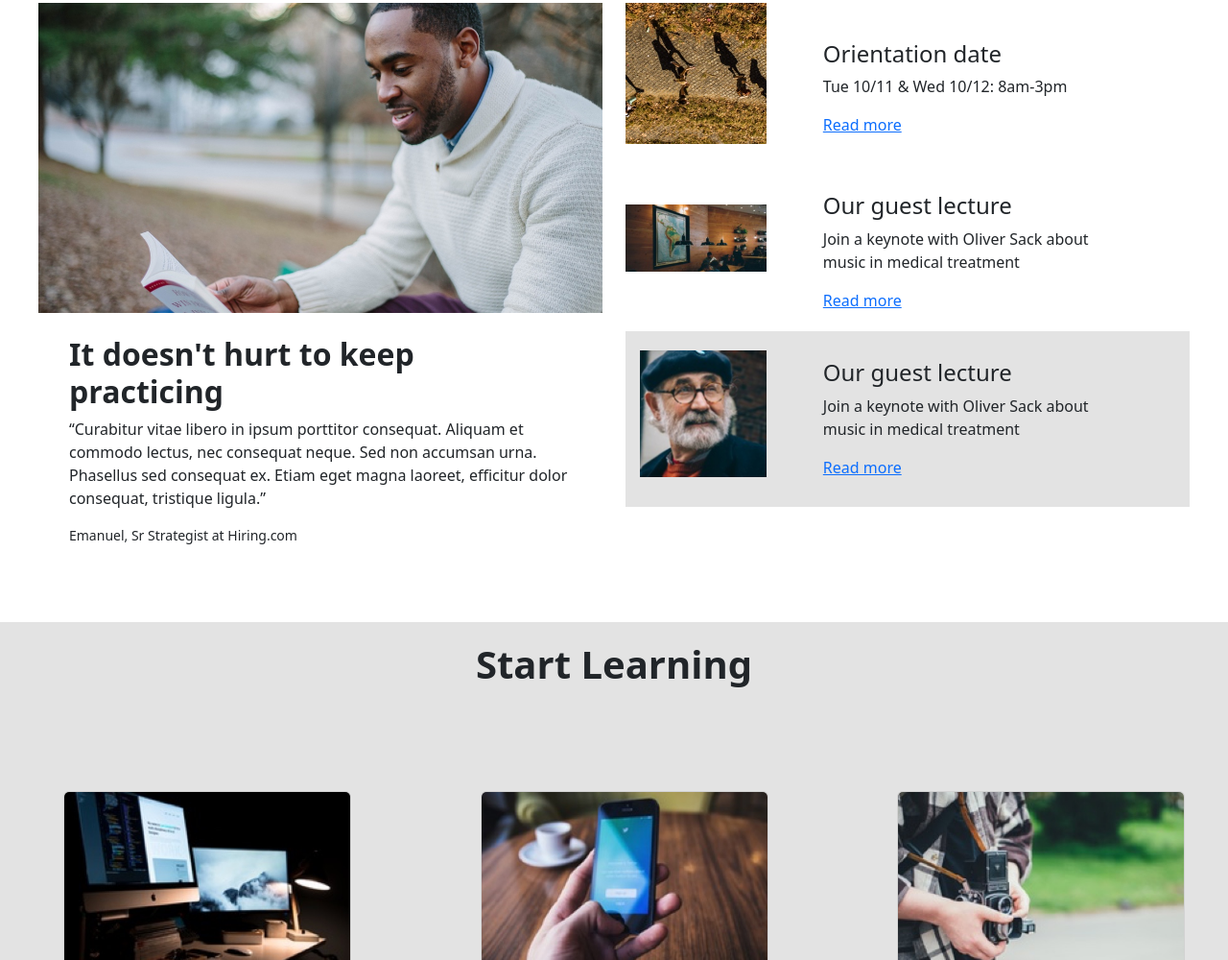
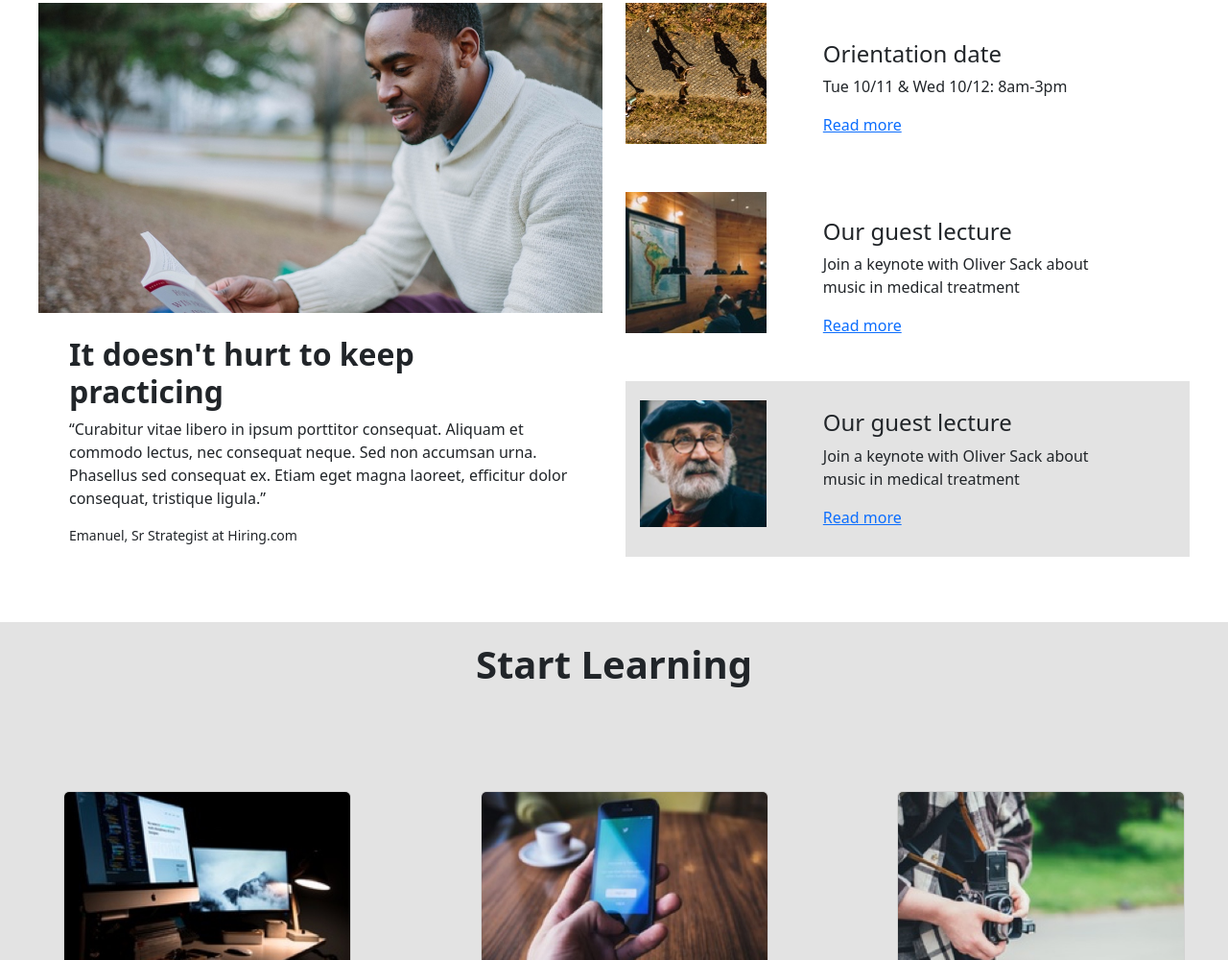
Before and after one commit to yashvahirrao/jsd_codeacademy_Project, a plain HTML site: page index.html in a window 1280 px wide. Shown: the part 812-1812 px from the top of the page at 96% size. Drawn offline with nearby package versions, Linux system fonts and the light colour scheme.

Commit message:
index.html

```diff
--- a/index.html
+++ b/index.html
@@ -79,7 +79,7 @@
                 </div>
                 <div class="row-md-4">
                     <div class="col-md-4 sidebar-img" style="width: 25%; height: 25%; padding-left: 0;">
-                        <img src="information-campus-mobile.jpg" alt="">
+                        <img src="information-campus.jpg" alt="">
                     </div>
                     <div class="col-md-8 sidebar-content" style="margin-left: 10%;">
                         <h4>Our guest lecture</h4>
```
